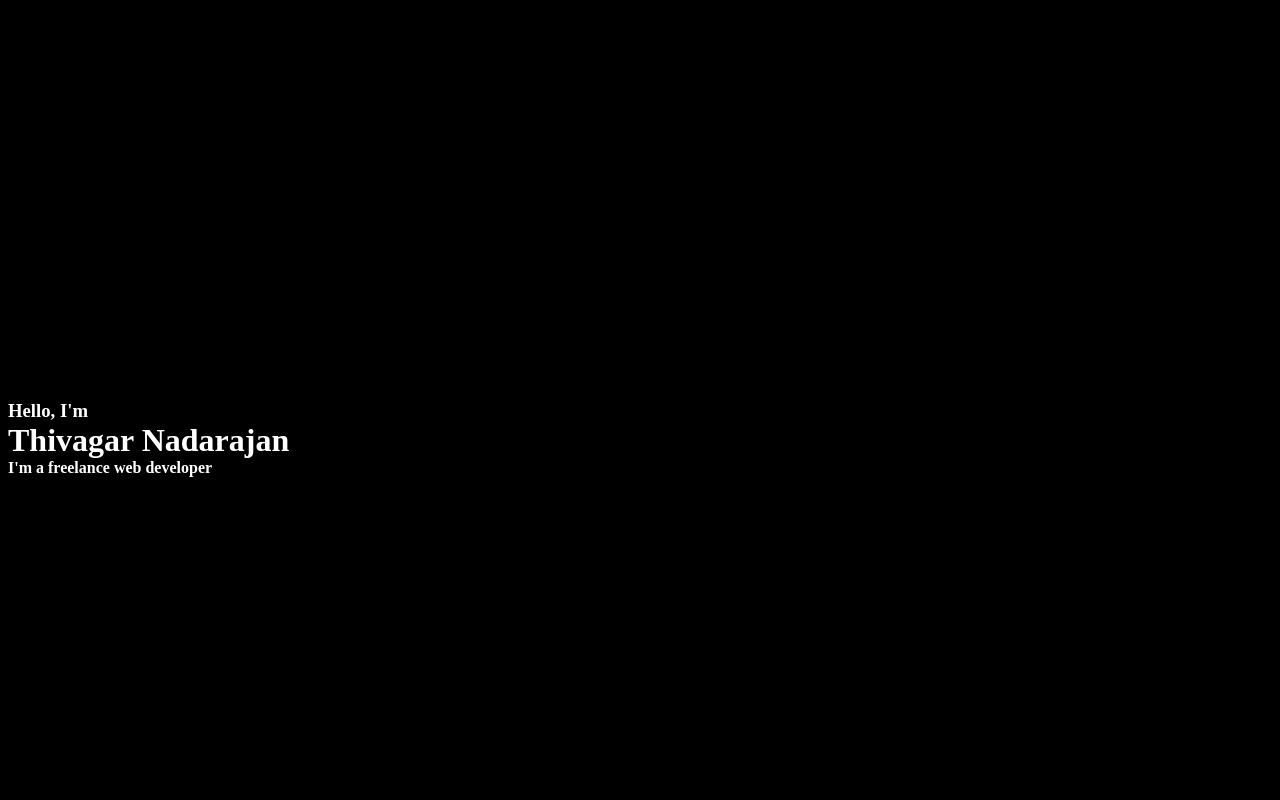
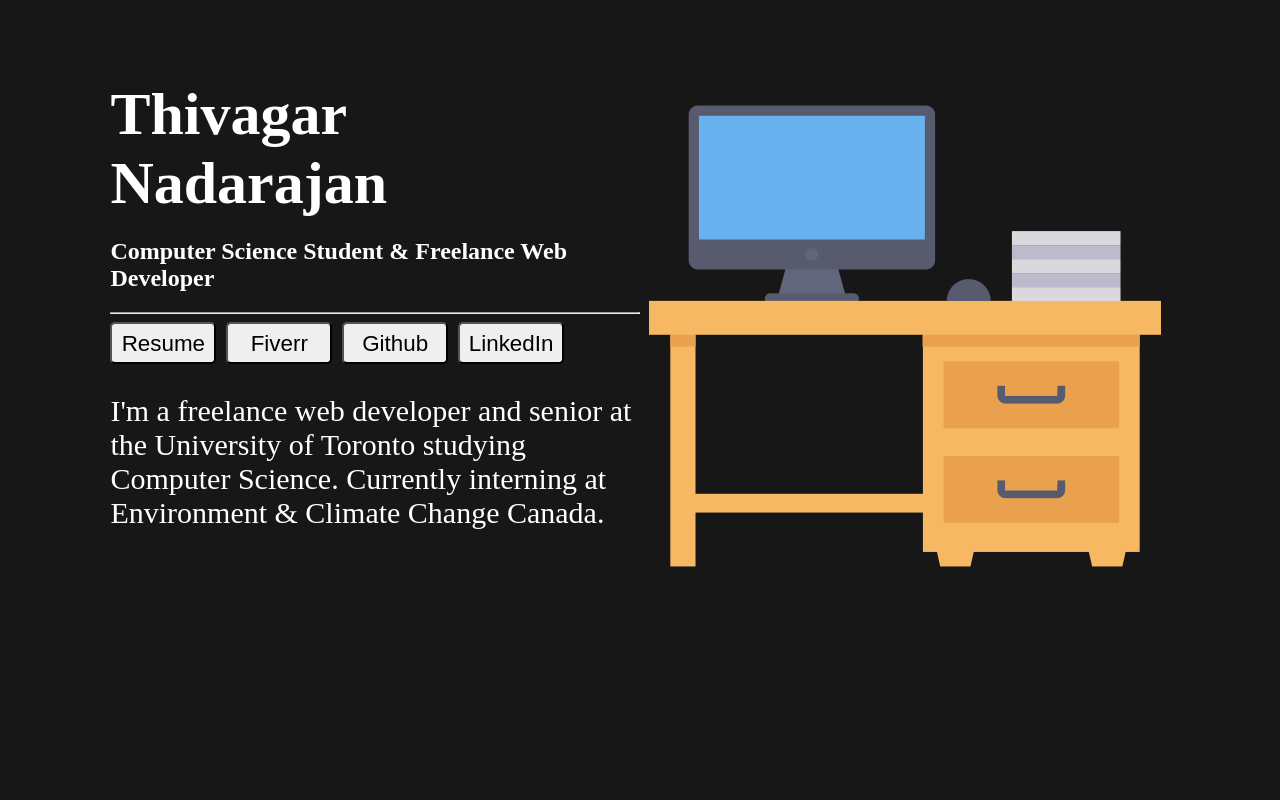
Before and after one commit to ThivagarNadarajan/thivagar.com, a React (Create React App) app: page / in a window 1280 px wide. Shown: the top 800 px of the page. Built offline with nearby package versions, Linux system fonts and the light colour scheme.

Commit message:
basic about page layout

```diff
--- a/public/index.html
+++ b/public/index.html
@@ -3,7 +3,8 @@
   <head>
     <meta charset="utf-8" />
     <link rel="icon" href="%PUBLIC_URL%/favicon.ico" />
-    <meta name="viewport" content="width=device-width, initial-scale=1" />
+	<!-- <meta name="viewport" content="width=device-width, initial-scale=1" /> -->
+	<meta name="viewport" content="width=450, user-scalable=no" />
     <meta name="description" content="Thivagar Nadarajan Portfolio"/>
     <link rel="manifest" href="%PUBLIC_URL%/manifest.json" />
     <title>Thivagar Nadarajan</title>
--- a/src/components/About.tsx
+++ b/src/components/About.tsx
@@ -1,26 +1,89 @@
 import React from 'react';
 import styled from 'styled-components';
+
+import desktop from '../assets/Desktop.png';
 
 //TODO: get image to put here
 //TODO: rm <br/> when done
 const About = (): JSX.Element => {
 	return (
-		<Container>
-			<h3>Hello, I&apos;m</h3>
-			<h1>Thivagar Nadarajan</h1>
-			<h4>I&apos;m a freelance web developer</h4>
+		<Section>
+			<div className="grid">
+				<div>
+					<h1>Thivagar</h1>
+					<h1>Nadarajan</h1>
+					<h2>Computer Science Student &amp; Freelance Web Developer</h2>
+					<hr />
+					<div>
+						<button>Resume</button>
+						<button>Fiverr</button>
+						<button>Github</button>
+						<button>LinkedIn</button>
+					</div>
+					<p>
+						I&apos;m a freelance web developer and senior at the University
+						of Toronto studying Computer Science. Currently interning at
+						Environment &amp; Climate Change Canada.
+					</p>
+				</div>
+				<img src={desktop} />
+			</div>
 			<br />
-		</Container>
+		</Section>
 	);
 };
 
-const Container = styled.div`
-
+const Section = styled.div`
 	height: 100vh;
-	margin-top: 50vh;
+	// background: salmon; //TODO: remove
 
 	h1, h3, h4 {
 		margin: 0;
+	}
+
+	margin: 10vh 8vw 10vh 8vw;
+
+	h1 {
+		font-size: 60px;
+	}
+
+	button {
+		margin-right: 10px;
+		padding: 7px 5px 5px 5px;
+
+		border-radius: 5px;
+		width: 20%;
+		font-size: 1.4rem;
+
+		transition: background 100ms;
+
+		:focus {
+			outline: none;
+		}
+	}
+
+	p {
+		font-size: 30px;
+	}
+
+	img {
+		// background: lightblue;
+		margin-left: auto;
+		margin-right: auto;
+	}
+
+	@media only screen and (min-width: 1000px) {
+		.grid {
+			margin-top: 50px;
+			display: grid;
+			grid-template-columns: 1fr 1fr;
+		}
+	}
+
+	@media only screen and (max-width: 1000px) {
+		img {
+			display: none;
+		}
 	}
 `;
 
--- a/src/styles/index.tsx
+++ b/src/styles/index.tsx
@@ -2,7 +2,7 @@
 
 const GlobalStyle = createGlobalStyle`
 	body {
-		background: black;
+		background: #171717;
 		color: white;
 	}
 `;
```
Also changed, not shown: src/assets/Desktop.png (added).
